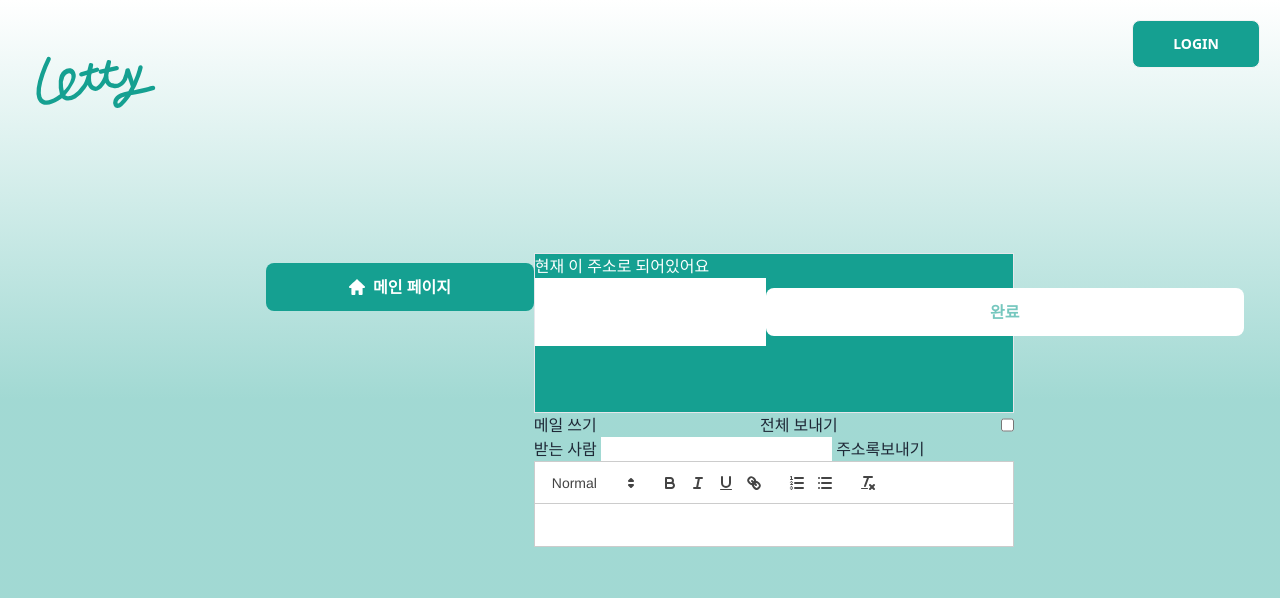
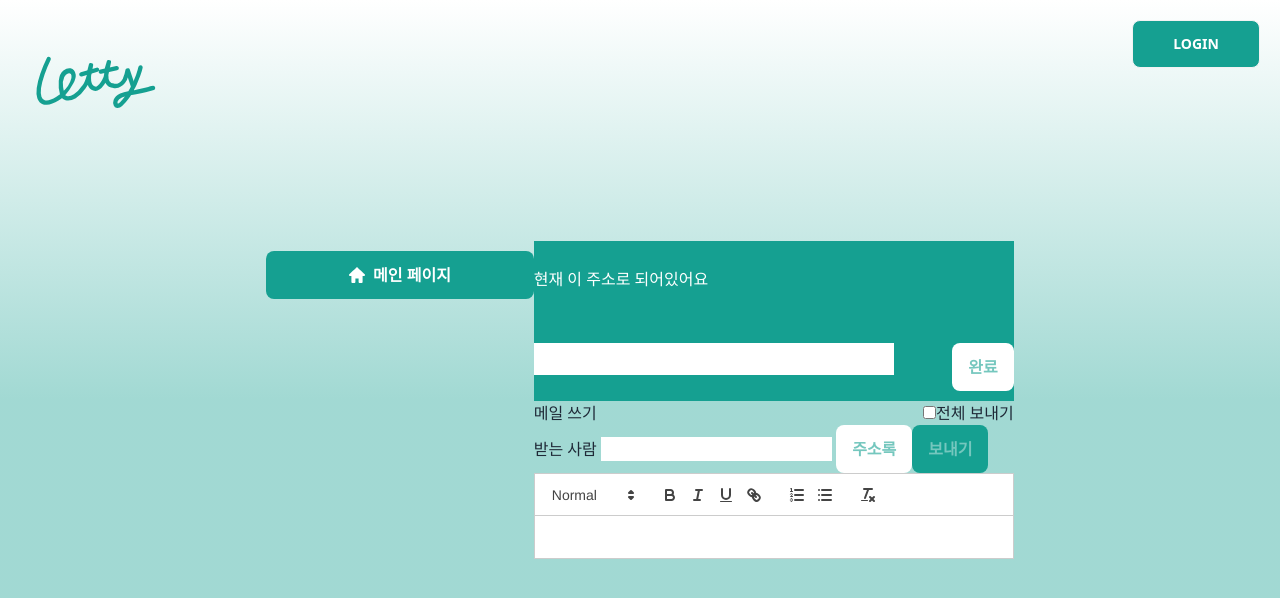
Before and after one commit to letty-project/letty-client, a React (Vite) app: page /mailing in a window 1280 px wide. Shown: the top 598 px of the page. Built offline with nearby package versions, Linux system fonts and the light colour scheme.

Commit message:
feat: 작가 메일링 페이지 레이아웃 작성

```diff
--- a/src/pages/Mailing.tsx
+++ b/src/pages/Mailing.tsx
@@ -17,23 +17,27 @@ const Mailing = () => {
         </button>
       </div>
       <div>
-        <div className="w-[30rem] h-[10rem] bg-primary-default border ">
+        <div className="flex flex-col justify-around w-[30rem] h-[10rem] bg-primary-default border-0 ">
           <div className="text-white">현재 이 주소로 되어있어요</div>
-          <div className="flex flex-row">
-            <input />
-            <button className="btn bg-white text-primary-light my-[10px] border-0  font-semibold text-base w-full">
+          <div className="flex flex-row justify-between h-8">
+            <input className="w-3/4"/>
+            <button className="btn bg-white text-primary-light  border-0  font-semibold text-base ">
               완료
             </button>
           </div>
         </div>
-        <div className="flex flex-row justify-between">
-          <div>메일 쓰기</div>
-          <label htmlFor="send-all-button">전체 보내기</label>
-          <input id="send-all-button" type="checkbox" />
-        </div>
+        <div >
+          <div className="flex flex-row justify-between">
+            <div>메일 쓰기</div>
+            <div>
+              <input id="send-all-button" type="checkbox" />
+              <label htmlFor="send-all-button">전체 보내기</label>
+            </div>
+            </div>
+          </div>
         <div>
-          받는 사람 <input /> <button>주소록</button>
-          <button>보내기</button>
+          받는 사람 <input /> <button className="btn bg-white text-primary-light  border-0  font-semibold text-base ">주소록</button>
+          <button className="btn bg-primary-default text-primary-light  border-0  font-semibold text-base ">보내기</button>
         </div>
         <ReactQuill className="bg-white" theme="snow" />
       </div>
```
